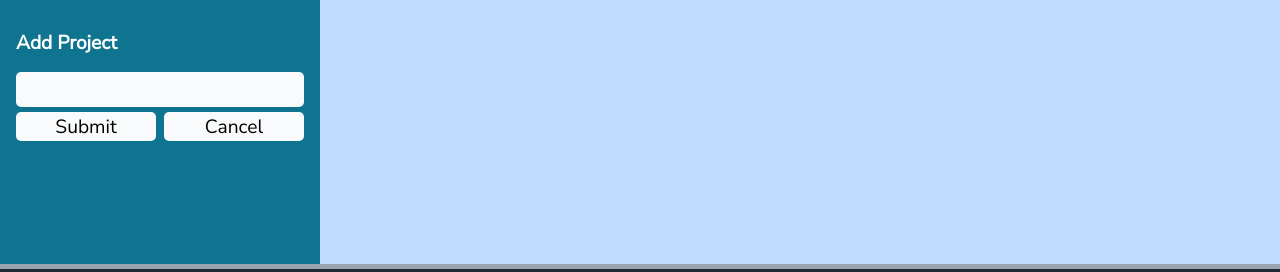
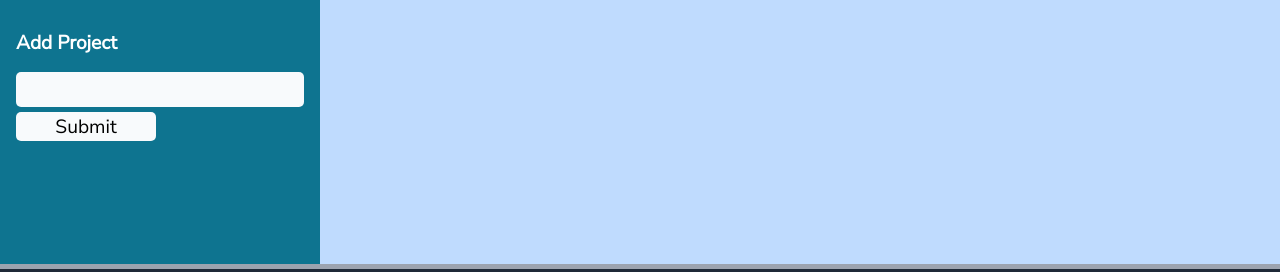
Before and after one commit to warithad/todo-list, a website built with webpack: page dist/index.html in a window 1280 px wide. Shown: the part 443-715 px from the top of the page. Built offline with nearby package versions, Linux system fonts and the light colour scheme.

Commit message:
Remove cancel button from add project form

```diff
--- a/dist/index.html
+++ b/dist/index.html
@@ -38,7 +38,7 @@
                 <form id="add-project-div">
                     <h2 id="add-project-title">Add Project</h2>
                     <input type="text" id="input-add-project" required>
-                    <button id="button-submit-project">Submit</button> <button id="button-cancel-project">Cancel</button>
+                    <button id="button-submit-project">Submit</button>
                 </form>
             </div>
         </div>
--- a/dist/styles/style.css
+++ b/dist/styles/style.css
@@ -154,11 +154,6 @@ body {
     grid-column: 1 / 2;
 }
 
-#button-cancel-project{
-    grid-row: 3 /4;
-    grid-column: 2 / 3;
-}
-
 #add-project-div>button{
     margin-top: 5px;
     transition: 400ms;
```
